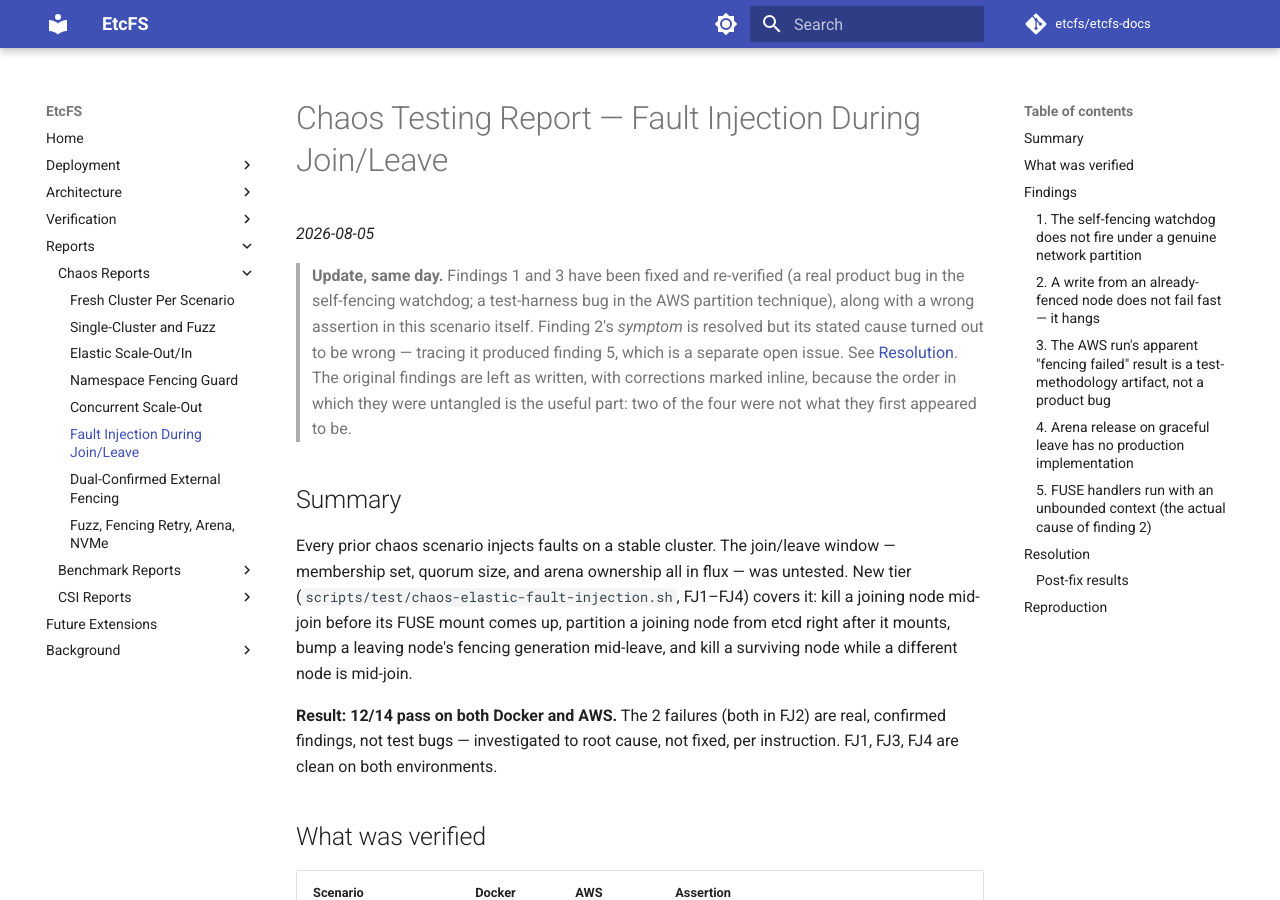
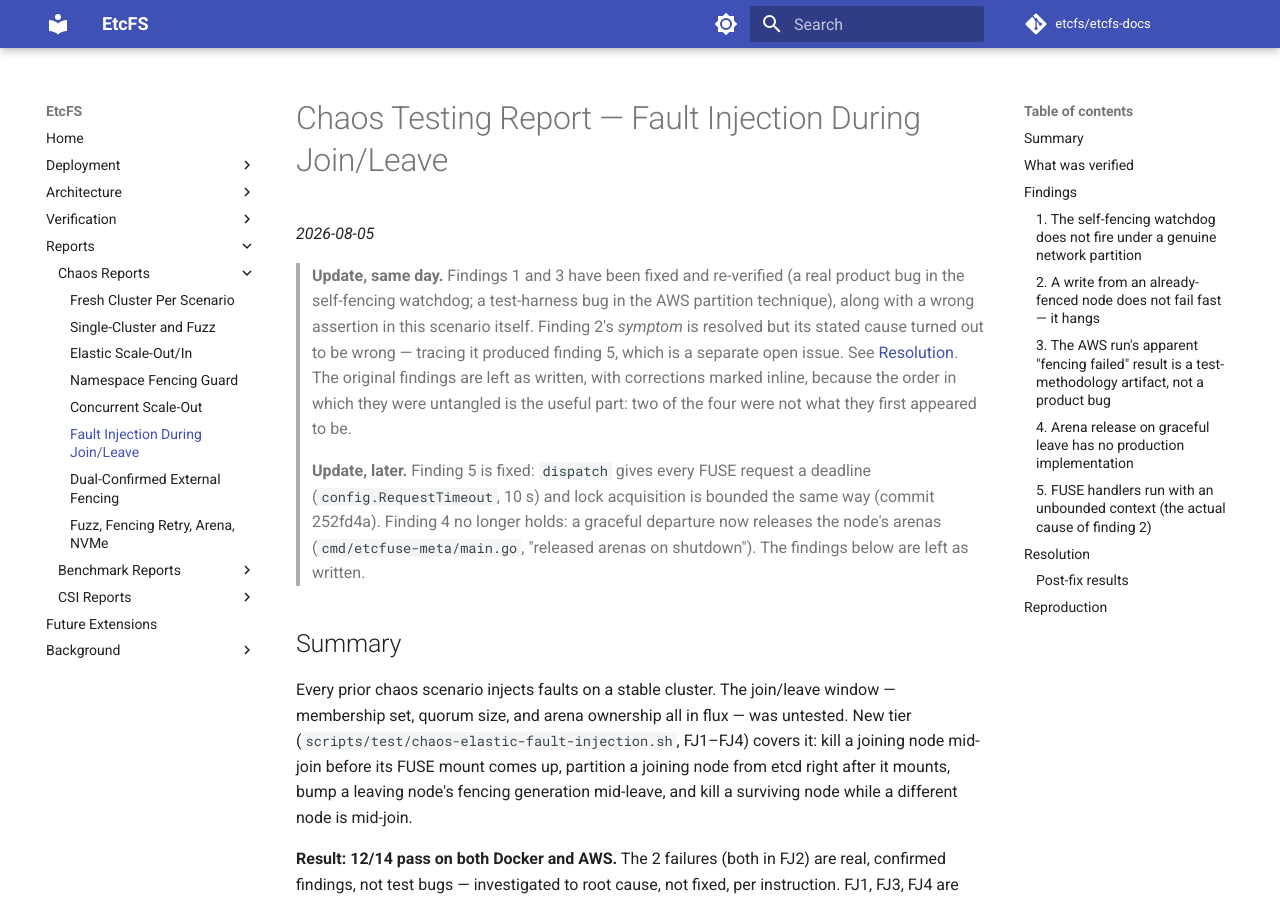
Before and after one commit to etcfs/etcfs-docs, an MkDocs documentation site: the page built from docs/reports/chaos-reports/fault-injection-during-join-leave.md, in a window 1280 px wide and 900 px high. Built offline with MkDocs 1.6.1 and Material for MkDocs 9.7.7, drawn with Linux system fonts in a browser that asks for light colours; comment, search, counter and statistics services are not loaded.

Commit message:
docs(chaos): noted that findings 4 and 5 of the join/leave report are fixed

```diff
--- a/docs/reports/chaos-reports/fault-injection-during-join-leave.md
+++ b/docs/reports/chaos-reports/fault-injection-during-join-leave.md
@@ -10,6 +10,12 @@
 > [Resolution](#resolution). The original findings are left as written, with
 > corrections marked inline, because the order in which they were untangled is the
 > useful part: two of the four were not what they first appeared to be.
+
+> **Update, later.** Finding 5 is fixed: `dispatch` gives every FUSE request
+> a deadline (`config.RequestTimeout`, 10 s) and lock acquisition is bounded
+> the same way (commit 252fd4a). Finding 4 no longer holds: a graceful
+> departure now releases the node's arenas (`cmd/etcfuse-meta/main.go`,
+> "released arenas on shutdown"). The findings below are left as written.
 
 ## Summary
 
```
